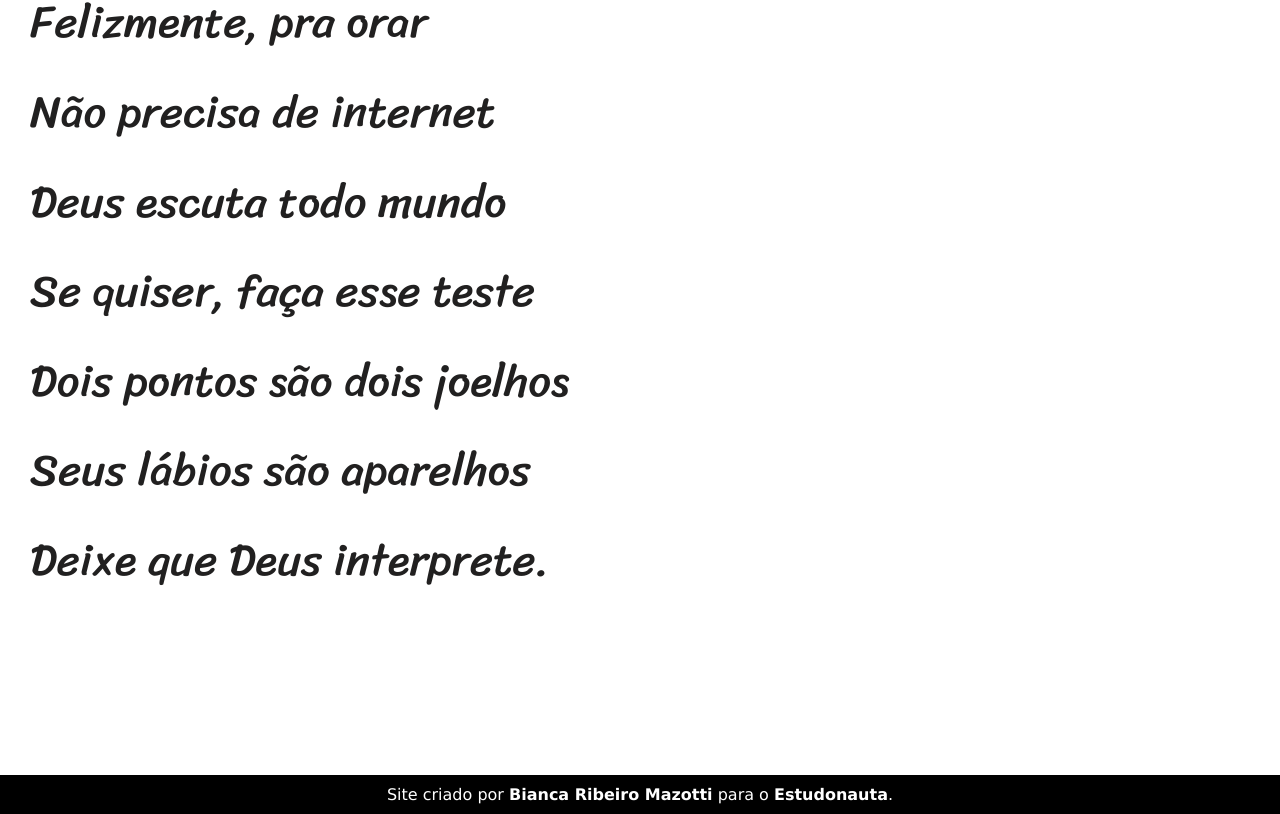
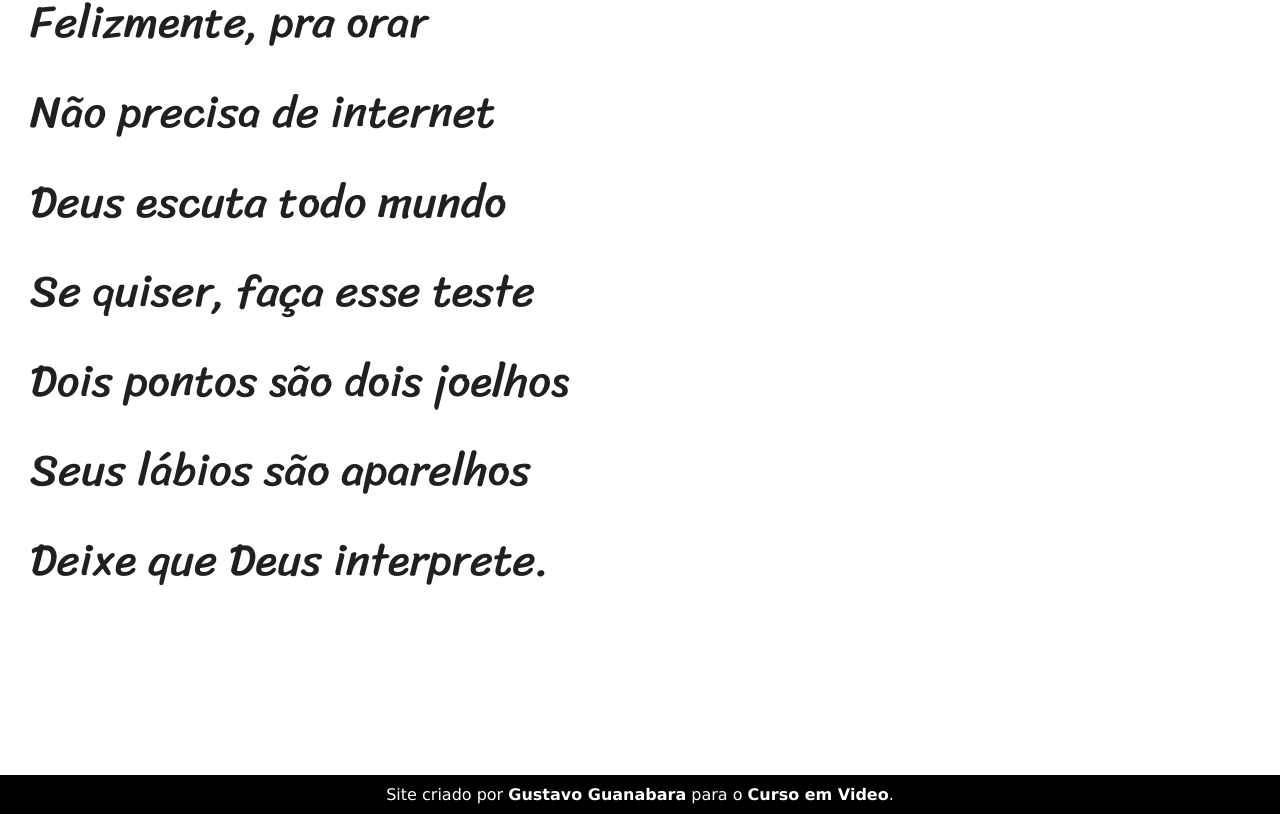
Before and after one commit to biancaribeiromazotti/projeto-cordel-page, a plain HTML site: page index.html in a window 1280 px wide. Shown: the part 5163-5977 px from the top of the page. Drawn offline with Linux system fonts and the light colour scheme.

Commit message:
Update index.html

```diff
--- a/index.html
+++ b/index.html
@@ -95,7 +95,7 @@
         </section>
     </main>
     <footer>
-        <p>Site criado por <a target="_blank" href="https://www.linkedin.com/in/biancaribeiromazotti/">Bianca Ribeiro Mazotti</a> para o <a target="_blank" href="https://www.estudonauta.com/">Estudonauta</a>.</p>
+        <p>Site criado por <a target="_blank" href="https://gustavoguanabara.github.io/">Gustavo Guanabara</a> para o <a target="_blank" href="https://www.cursoemvideo.com/">Curso em Video</a>.</p>
     </footer>
 </body>
 </html>
```
